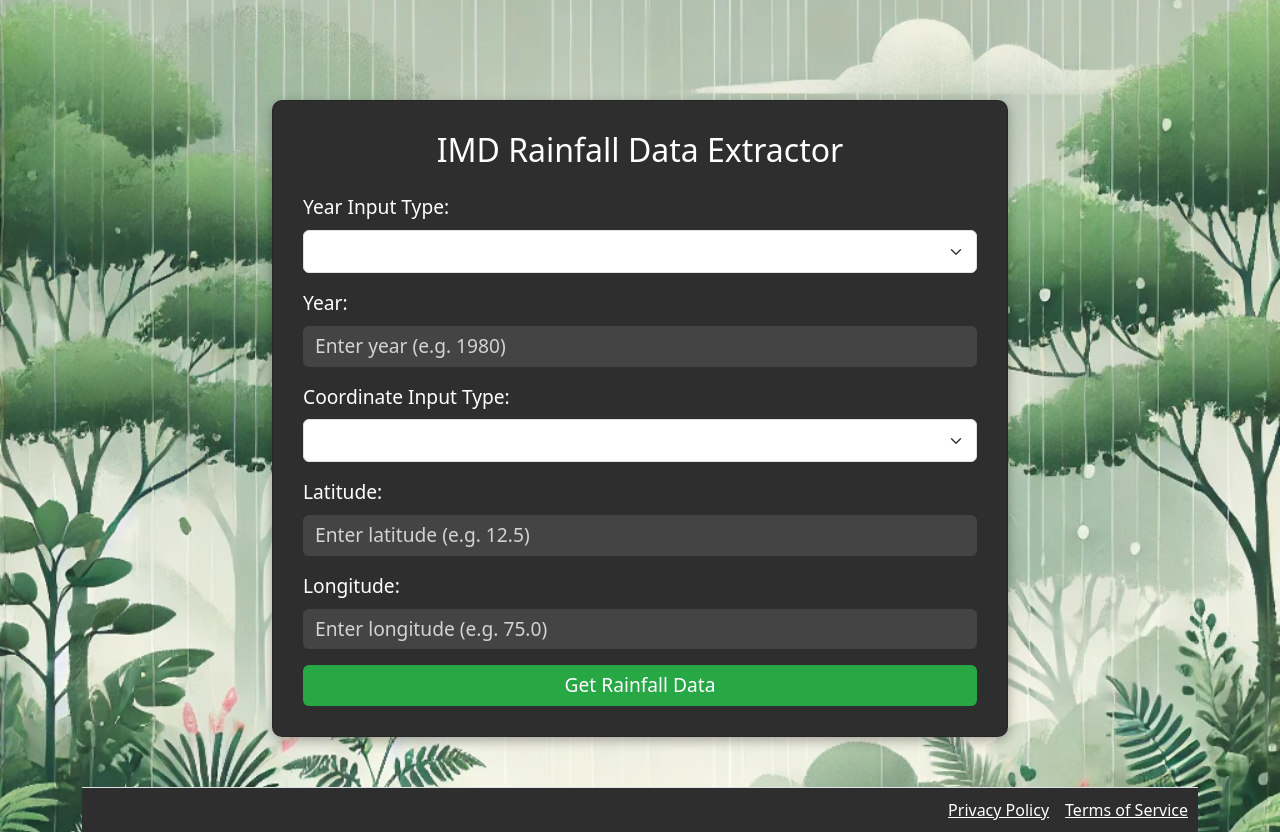
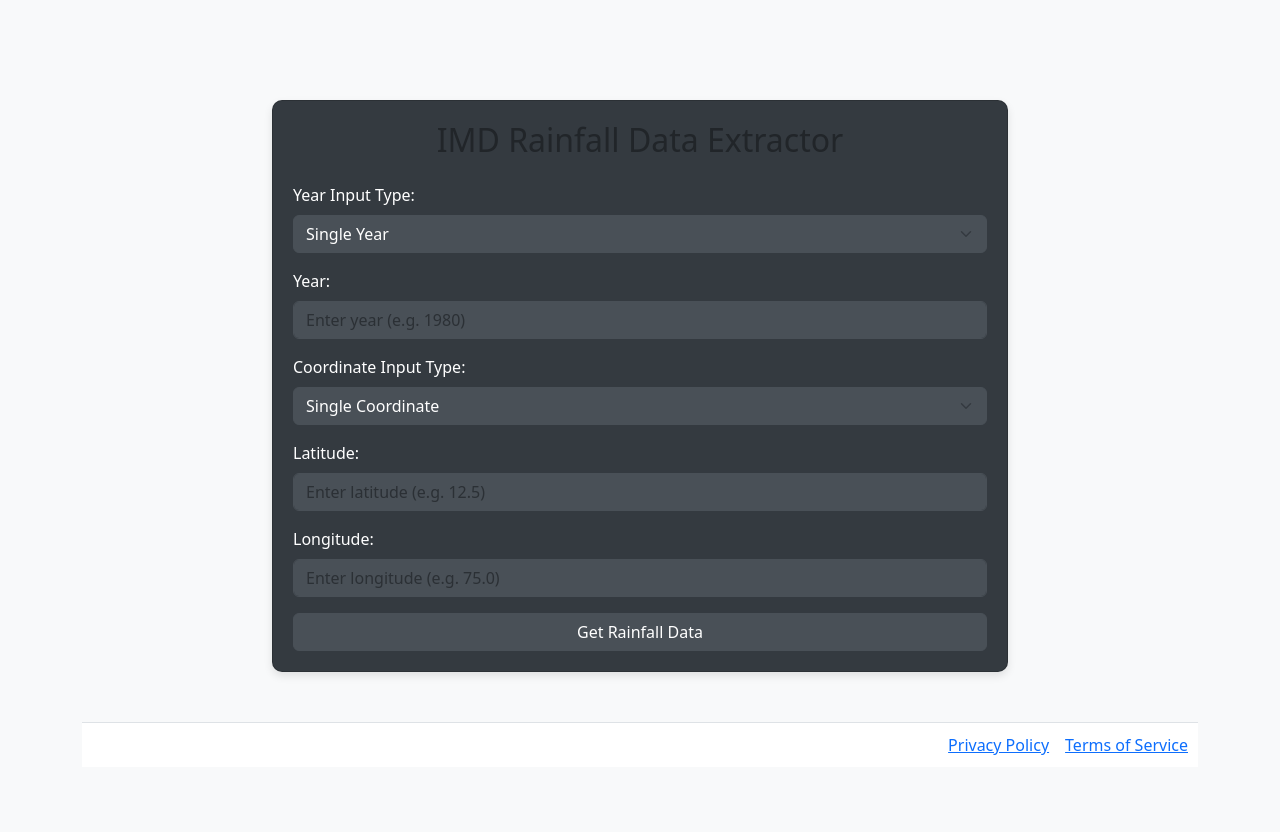
Before and after one commit to ansumanray10/ansumanray10_imd_extractor, a Flask app: page / in a window 1280 px wide. After the commit the page ends 755 px from the top, so only its background shows below. Run offline with Flask 3, Linux system fonts and the light colour scheme.

Commit message:
Update index.html

```diff
--- a/templates/index.html
+++ b/templates/index.html
@@ -8,57 +8,42 @@
     <link href="https://cdn.jsdelivr.net/npm/bootstrap@5.3.0-alpha1/dist/css/bootstrap.min.css" rel="stylesheet">
     <style>
         body {
-            background-image: url('/static/background.png');
-            background-size: cover;
-            background-position: center;
-            background-repeat: no-repeat;
-            color: #f8f9fa;
+            background-color: #f8f9fa;
+            color: white; /* Set default text color to white */
         }
         .container {
             margin-top: 100px;
         }
         .card {
-            padding: 30px;
+            padding: 20px;
             border-radius: 10px;
-            background-color: #2e2e2e;
-            box-shadow: 0 4px 12px rgba(0, 0, 0, 0.3);
+            background-color: #343a40; /* Darker background for the card */
+            box-shadow: 0 4px 8px rgba(0, 0, 0, 0.1);
         }
-        .card h2 {
-            color: #ffffff;
-            font-size: 2rem;
+        .card label {
+            color: #ffffff; /* Ensure labels are white */
         }
-        .form-label, .form-select, .form-control {
-            font-size: 1.2rem;
-            color: #ffffff;
+        .card select,
+        .card input,
+        .card button {
+            color: #ffffff; /* Set text color to white */
+            background-color: #495057; /* Darker background for input fields */
+            border-color: #495057;
         }
-        .form-control {
-            background-color: #444;
-            border: none;
-            color: #ffffff;
+        .card select option {
+            color: #000000; /* Set the dropdown option text to black for better contrast */
         }
-        .form-control::placeholder {
-            color: #d3d3d3;
-        }
-        .btn-success {
-            font-size: 1.2rem;
-            background-color: #28a745;
-            border: none;
-        }
-        .btn-success:hover {
-            background-color: #218838;
+        .card select:focus,
+        .card input:focus,
+        .card button:focus {
+            border-color: #ffffff; /* Highlight border on focus */
         }
         footer {
             margin-top: 50px;
             padding: 10px;
-            background-color: #2e2e2e;
-            color: #ffffff;
+            background-color: #fff;
             border-top: 1px solid #dee2e6;
-        }
-        a {
-            color: #ffffff;
-        }
-        a:hover {
-            color: #d3d3d3;
+            color: #000; /* Footer text color */
         }
     </style>
     <script>
```
